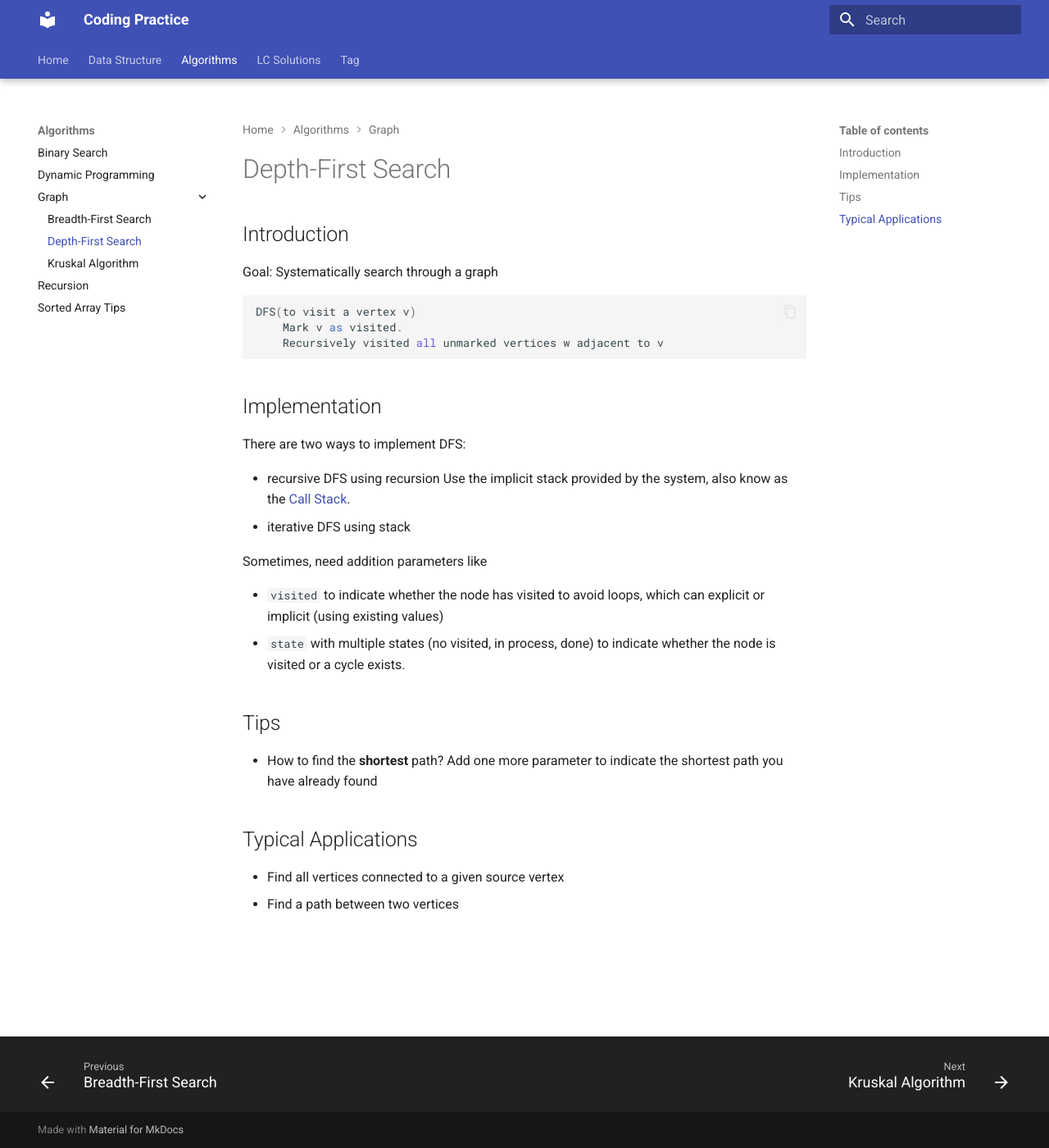
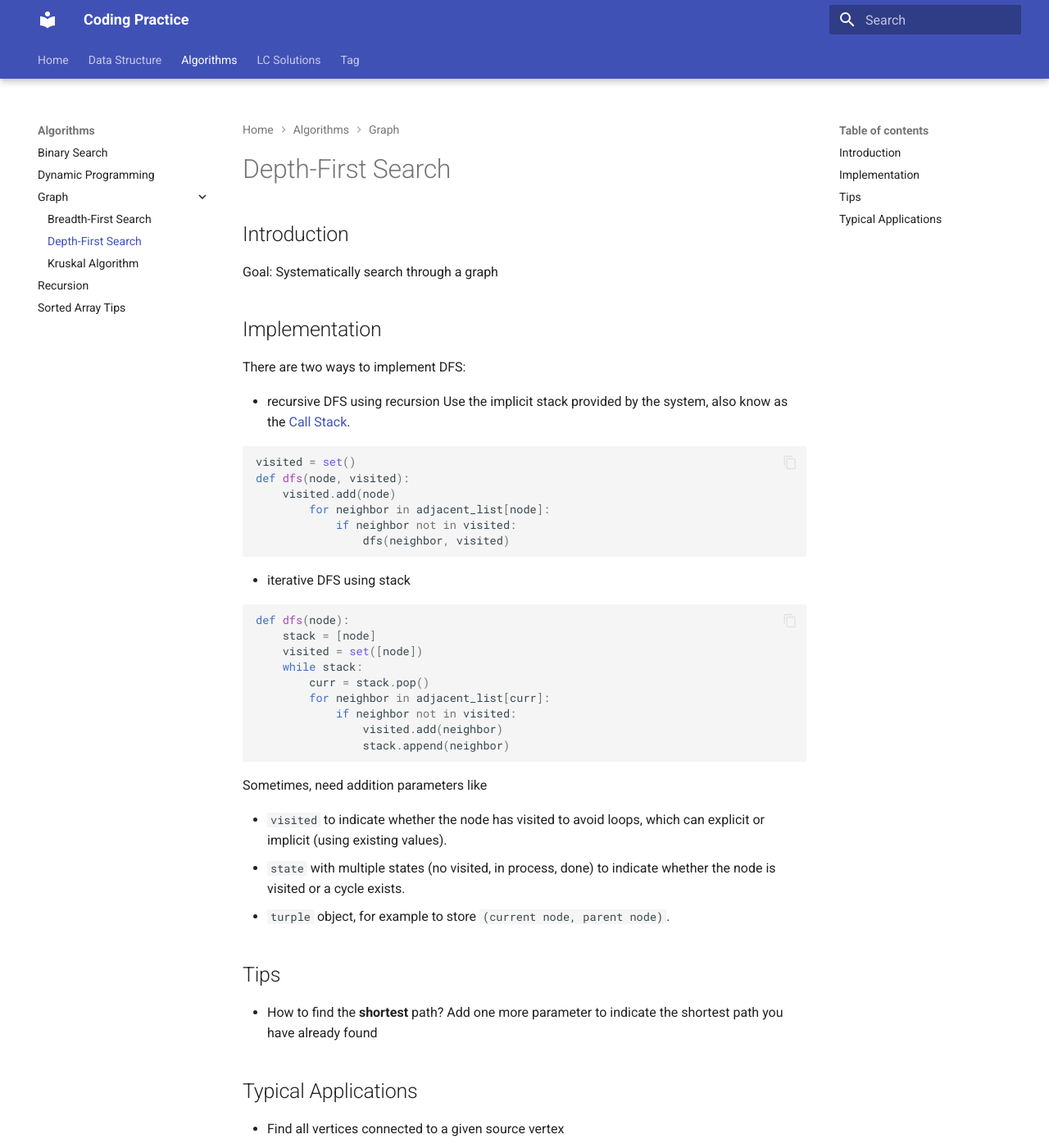
Before and after one commit to RogerLuo-Code/coding-practice, an MkDocs documentation site: the page built from docs/algorithms/graph/depth-first-search.md, in a window 1280 px wide and 1400 px high. Shown: the whole window at 82% size. Built offline with MkDocs 1.6.1 and Material for MkDocs 9.7.7, drawn with Linux system fonts in a browser that asks for light colours.

Commit message:
Update DFS with sample code

````diff
--- a/docs/algorithms/graph/depth-first-search.md
+++ b/docs/algorithms/graph/depth-first-search.md
@@ -3,12 +3,6 @@
 ## Introduction
 
 Goal: Systematically search through a graph
-
-```python
-DFS(to visit a vertex v)
-    Mark v as visited.
-    Recursively visited all unmarked vertices w adjacent to v
-```
 
 ## Implementation
 
@@ -16,12 +10,35 @@ There are two ways to implement DFS:
 
 - recursive DFS using recursion
   Use the implicit stack provided by the system, also know as the [Call Stack](https://en.wikipedia.org/wiki/Call_stack).
+
+```python
+visited = set()
+def dfs(node, visited):
+    visited.add(node)
+        for neighbor in adjacent_list[node]:
+            if neighbor not in visited:
+                dfs(neighbor, visited)
+```
+
 - iterative DFS using stack
+
+```python
+def dfs(node):
+    stack = [node]
+    visited = set([node])
+    while stack:
+        curr = stack.pop()
+        for neighbor in adjacent_list[curr]:
+            if neighbor not in visited:
+                visited.add(neighbor)
+                stack.append(neighbor)
+```
 
 Sometimes, need addition parameters like
 
-- `visited` to indicate whether the node has visited to avoid loops, which can explicit or implicit (using existing values)
+- `visited` to indicate whether the node has visited to avoid loops, which can explicit or implicit (using existing values).
 - `state` with multiple states (no visited, in process, done) to indicate whether the node is visited or a cycle exists.
+- `turple` object, for example to store `(current node, parent node)`.
 
 ## Tips
 
````
